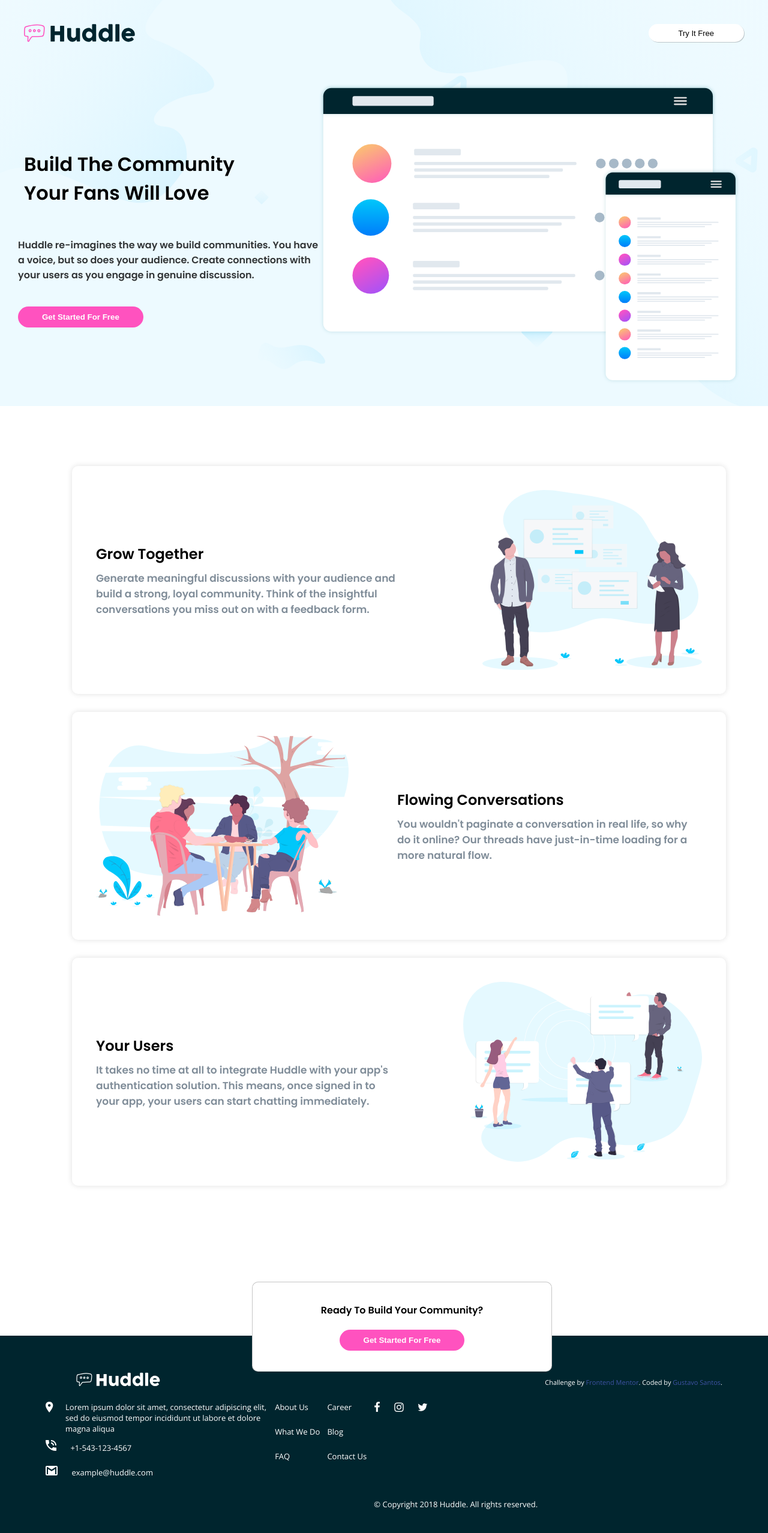
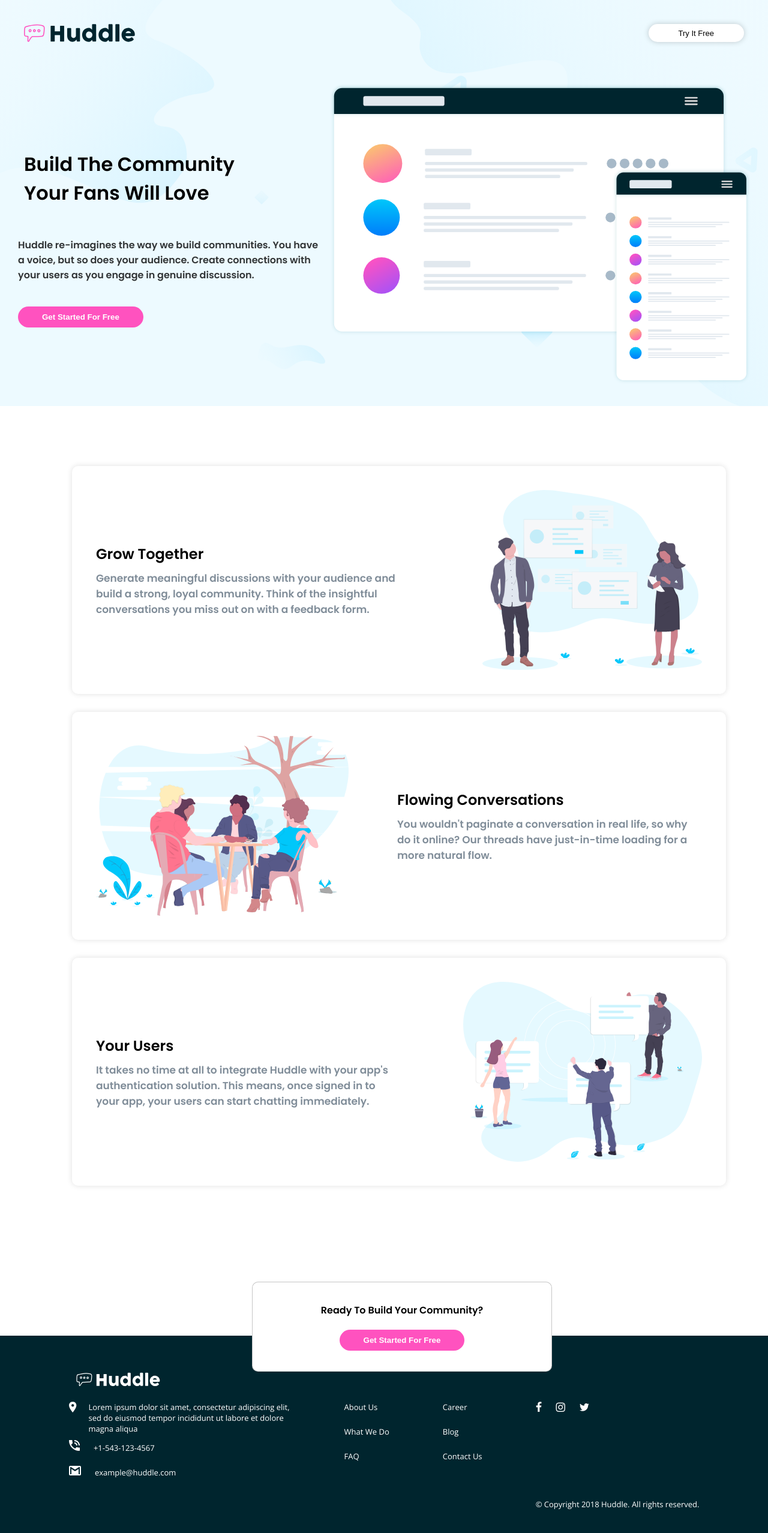
Before and after one commit to Gushigustavo/huddle-landing-page-with-alternating-feature-blocks-master, a plain HTML site: page index.html in a window 1280 px wide. Shown: the whole page at 60% size. Drawn offline with nearby package versions, Linux system fonts and the light colour scheme; files whose address does not match are found by name.

Commit message:
Atualizei

```diff
--- a/index.html
+++ b/index.html
@@ -10,12 +10,6 @@
   <link rel="stylesheet" href="icon/style.css">
   <link rel="shortcut icon" href="images/favicon-32x32.png" type="image/x-icon">
   <title>Frontend Mentor | Huddle landing page with alternating feature blocks</title>
-
-
-  <style>
-    .attribution { font-size: 11px; text-align: center; }
-    .attribution a { color: hsl(228, 45%, 44%); }
-  </style>
 </head>
 <body>
 
@@ -152,14 +146,6 @@
     <p>&copy; Copyright 2018 Huddle. All rights reserved.</p>
   </div>
 
-
-
-
-
-    <p class="attribution">
-      Challenge by <a href="https://www.frontendmentor.io?ref=challenge" target="_blank">Frontend Mentor</a>.
-      Coded by <a href="#">Gustavo Santos</a>.
-    </p>
  </footer>
 </body>
 </html>
--- a/style.css
+++ b/style.css
@@ -23,6 +23,8 @@ body{
 
 }
 .container__header{
+
+
     background-image: url("images/bg-hero-desktop.svg");
     background-position: center center;
     background-color: #EDFAFF;
@@ -31,6 +33,7 @@ body{
     padding: 40px;
     display: flex;
     justify-content: space-between;
+
 
 }
 .container__header__box1 img:nth-child(1){
@@ -44,8 +47,13 @@ body{
     cursor: pointer;
     font-size: small;
     border: none;
-    box-shadow: 1px 1px 0.5px rgba(0, 0, 0, 0.204);
+    box-shadow: 0px 0px 10px rgba(0, 0, 0, 0.204);
+    transition: 400ms;
 
+
+}
+.container__header__box1 button:nth-child(2):hover{
+    opacity: 0.7;
 }
 
 
@@ -53,8 +61,9 @@ body{
     display: flex;
     justify-content: space-between;
     padding: 30px;
-    width: 370px;
+
 }
+
 .header__box2--settings{
     margin-top: 100px;
     padding: 10px;
```
